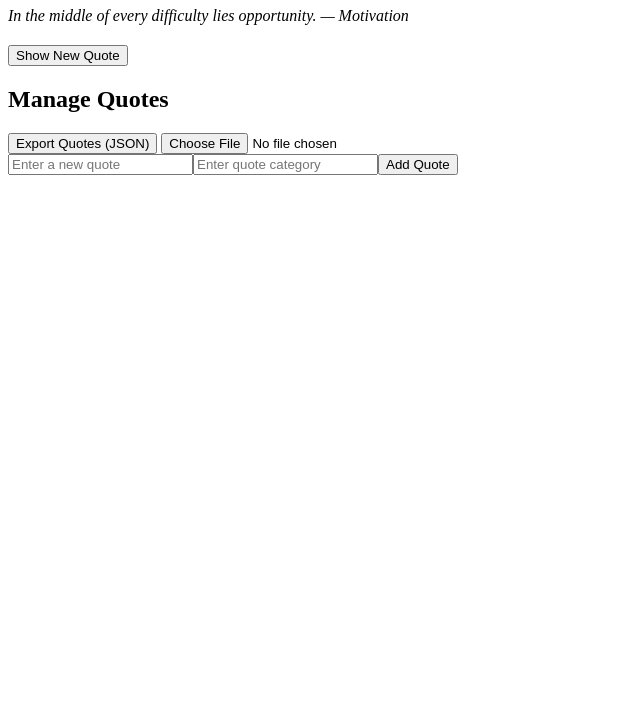
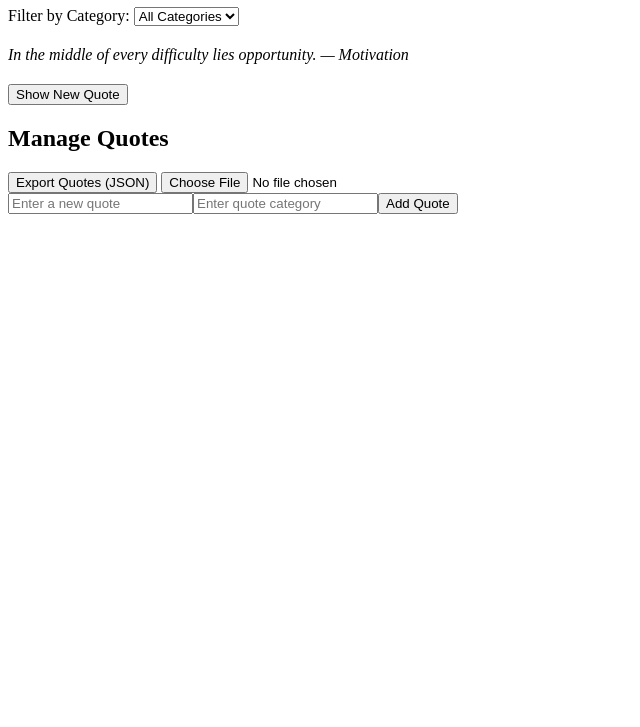
Before and after one commit to itzfahadoooo/alx_fe_javascript, a plain HTML site: page dom-manipulation/index.html in a window 1280 px wide. Shown: the part 73-800 px from the top of the page, without its empty margins (0-640 px from the left). Drawn offline with Linux system fonts and the light colour scheme.

Commit message:
Initial commit

```diff
--- a/dom-manipulation/index.html
+++ b/dom-manipulation/index.html
@@ -7,6 +7,10 @@
 </head>
 <body>
   <h1>Dynamic Quote Generator</h1>
+
+  <!-- Category Filter -->
+  <label for="categoryFilter">Filter by Category:</label>
+  <select id="categoryFilter"></select>
 
   <!-- Quote Display -->
   <div id="quoteDisplay" style="margin: 20px 0; font-style: italic;"></div>
--- a/dom-manipulation/script.js
+++ b/dom-manipulation/script.js
@@ -10,15 +10,64 @@ function saveQuotes() {
   localStorage.setItem("quotes", JSON.stringify(quotes));
 }
 
-// Show a random quote
+// Populate category filter dynamically
+function populateCategories() {
+  const categoryFilter = document.getElementById("categoryFilter");
+
+  // Clear old options
+  categoryFilter.innerHTML = "";
+
+  // Always include "All"
+  const allOption = document.createElement("option");
+  allOption.value = "all";
+  allOption.textContent = "All Categories";
+  categoryFilter.appendChild(allOption);
+
+  // Extract unique categories
+  const categories = [...new Set(quotes.map(q => q.category))];
+  categories.forEach(cat => {
+    const option = document.createElement("option");
+    option.value = cat;
+    option.textContent = cat;
+    categoryFilter.appendChild(option);
+  });
+
+  // Restore last selected filter from localStorage
+  const savedFilter = localStorage.getItem("selectedCategory");
+  if (savedFilter) {
+    categoryFilter.value = savedFilter;
+  }
+}
+
+// Show a random quote based on filter
 function showRandomQuote() {
-  const randomIndex = Math.floor(Math.random() * quotes.length);
-  const randomQuote = quotes[randomIndex];
+  const categoryFilter = document.getElementById("categoryFilter");
+  const selectedCategory = categoryFilter.value;
+
+  let filteredQuotes = quotes;
+  if (selectedCategory !== "all") {
+    filteredQuotes = quotes.filter(q => q.category === selectedCategory);
+  }
+
+  if (filteredQuotes.length === 0) {
+    document.getElementById("quoteDisplay").innerHTML = "No quotes in this category.";
+    return;
+  }
+
+  const randomIndex = Math.floor(Math.random() * filteredQuotes.length);
+  const randomQuote = filteredQuotes[randomIndex];
   document.getElementById("quoteDisplay").innerHTML =
     `${randomQuote.text} — <em>${randomQuote.category}</em>`;
 
-  // Save last viewed quote to sessionStorage
+  // Save last viewed quote & filter
   sessionStorage.setItem("lastQuote", JSON.stringify(randomQuote));
+  localStorage.setItem("selectedCategory", selectedCategory);
+}
+
+// Filter quotes when dropdown changes
+function filterQuotes() {
+  localStorage.setItem("selectedCategory", document.getElementById("categoryFilter").value);
+  showRandomQuote();
 }
 
 // Add a new quote
@@ -31,17 +80,18 @@ function addQuote() {
 
   if (text && category) {
     quotes.push({ text, category });
-    saveQuotes(); // persist to localStorage
+    saveQuotes();
+    populateCategories(); // update categories in dropdown
     textInput.value = "";
     categoryInput.value = "";
     alert("Quote added successfully!");
-    showRandomQuote(); // show new quote immediately
+    showRandomQuote();
   } else {
     alert("Please fill in both fields.");
   }
 }
 
-// Create the Add Quote form dynamically
+// Create Add Quote form dynamically
 function createAddQuoteForm() {
   const formDiv = document.createElement("div");
 
@@ -66,7 +116,7 @@ function createAddQuoteForm() {
   document.body.appendChild(formDiv);
 }
 
-// Export quotes as JSON file
+// Export quotes
 function exportToJsonFile() {
   const dataStr = JSON.stringify(quotes, null, 2);
   const blob = new Blob([dataStr], { type: "application/json" });
@@ -80,7 +130,7 @@ function exportToJsonFile() {
   URL.revokeObjectURL(url);
 }
 
-// Import quotes from JSON file
+// Import quotes
 function importFromJsonFile(event) {
   const fileReader = new FileReader();
   fileReader.onload = function(e) {
@@ -89,6 +139,7 @@ function importFromJsonFile(event) {
       if (Array.isArray(importedQuotes)) {
         quotes.push(...importedQuotes);
         saveQuotes();
+        populateCategories(); // refresh categories
         alert("Quotes imported successfully!");
       } else {
         alert("Invalid JSON format");
@@ -104,11 +155,13 @@ function importFromJsonFile(event) {
 document.getElementById("newQuote").addEventListener("click", showRandomQuote);
 document.getElementById("exportQuotes").addEventListener("click", exportToJsonFile);
 document.getElementById("importFile").addEventListener("change", importFromJsonFile);
+document.getElementById("categoryFilter").addEventListener("change", filterQuotes);
 
 // Run on page load
 createAddQuoteForm();
+populateCategories();
 
-// If there’s a last viewed quote in sessionStorage, show it; else random
+// Show last quote or random
 const lastQuote = sessionStorage.getItem("lastQuote");
 if (lastQuote) {
   const q = JSON.parse(lastQuote);
```
